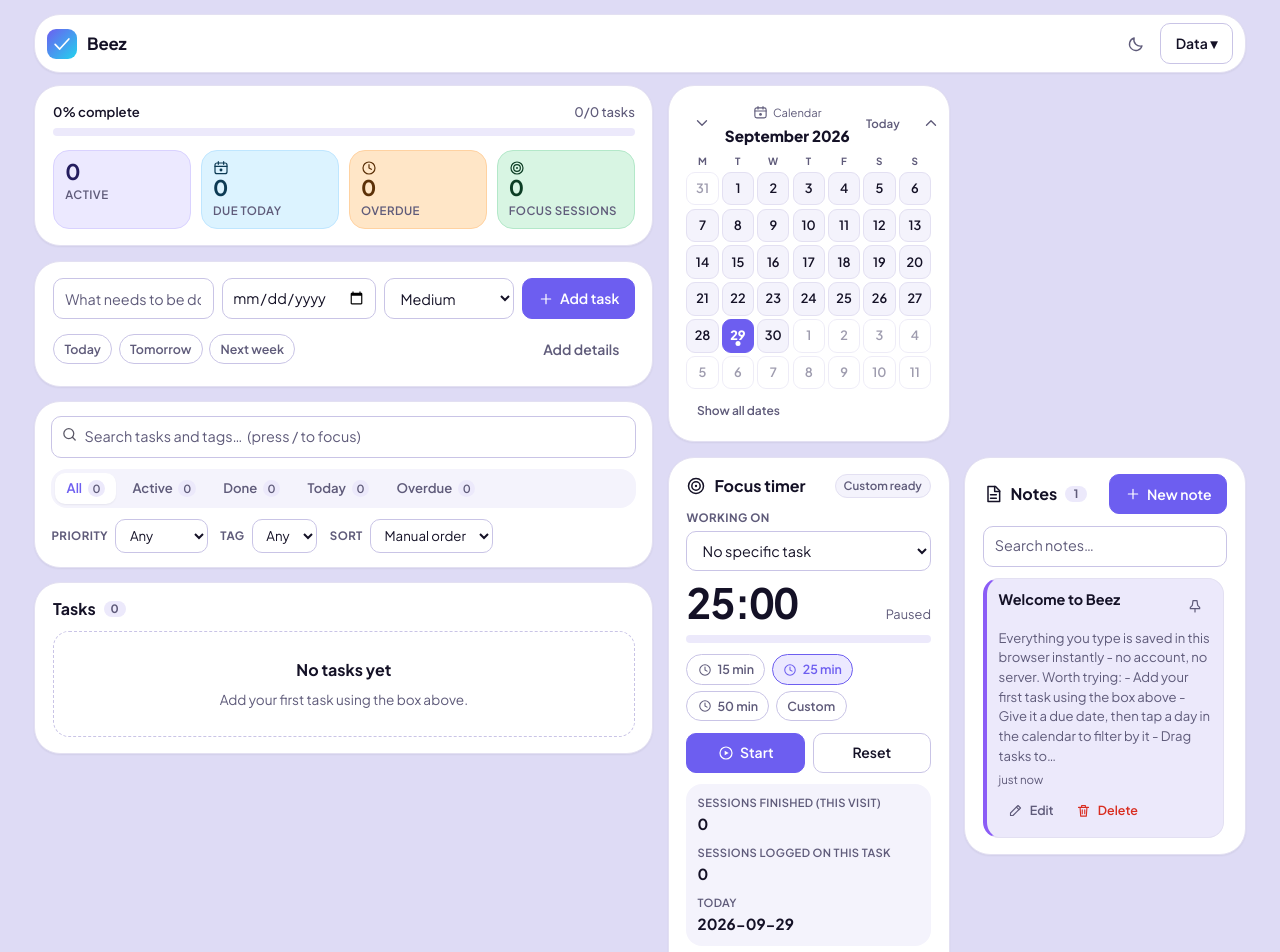
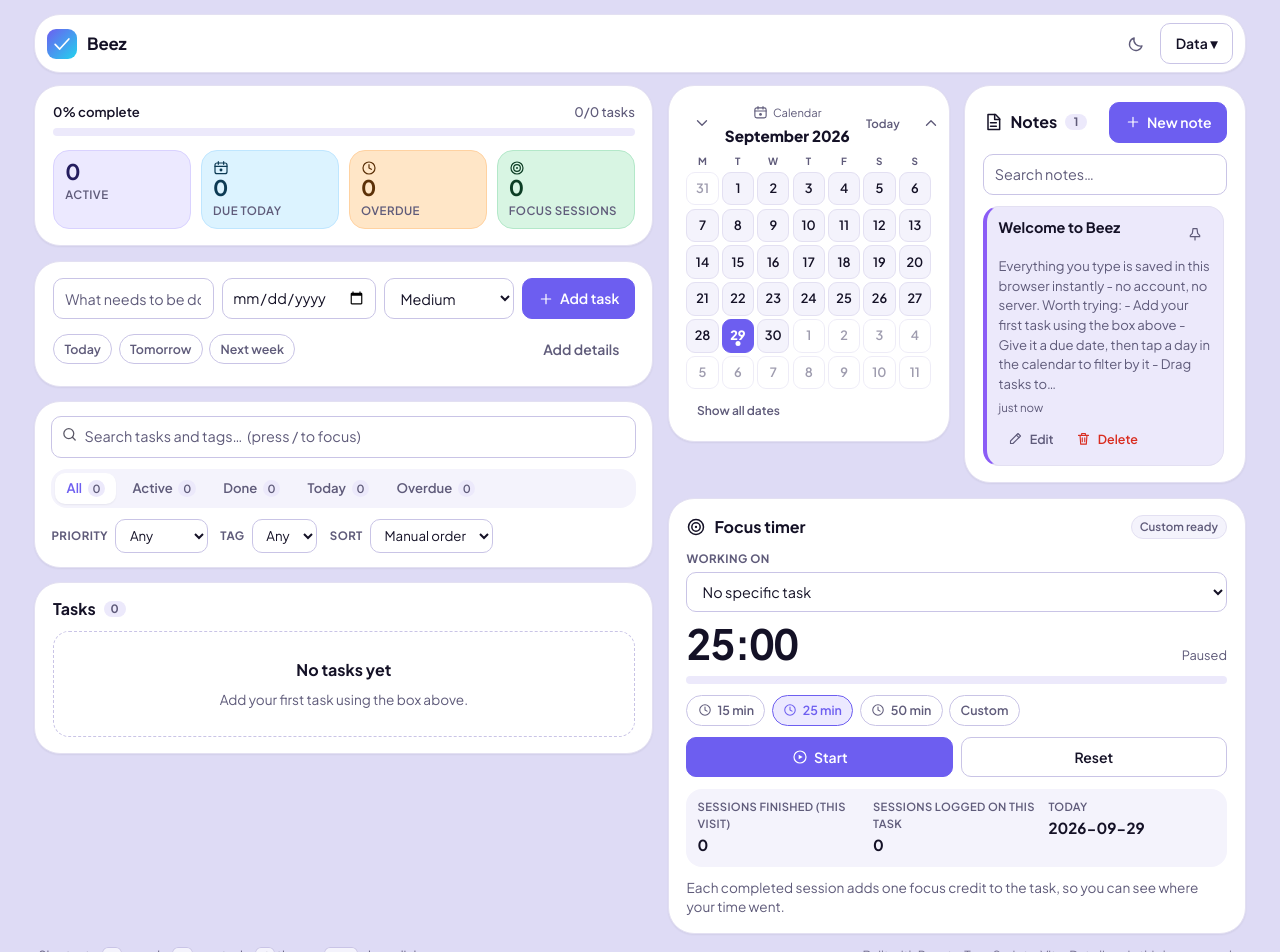
Before and after one commit to blessingowobi25-star/beez-todo, a React (Vite) app: page / in a window 1280 px wide. Shown: the top 952 px of the page. Built offline with nearby package versions, Linux system fonts and the light colour scheme.

Commit message:
Move Notes beside the calendar and let the focus timer span full width

```diff
--- a/src/App.tsx
+++ b/src/App.tsx
@@ -166,12 +166,12 @@
         </div>
 
         <aside className="app__column app__column--side">
-          {/* Calendar, focus and notes form their own two-column band beneath the
-              task list. Stacking all three in a single narrow sidebar left the
-              Notes panel stranded at the bottom with dead space beside it. */}
-          {/* The `app__side-row` wrapper is separate from the `app__mobile-pane`
-              element: if one element carried both, the mobile `display: block`
-              would override the pane's `display: none` and break pane switching. */}
+          {/* Calendar and notes share the top row; the focus timer spans the row
+              beneath. Notes previously sat below the timer, stranded at the
+              bottom of the column. The `app__side-row` wrapper is deliberately a
+              separate element from `app__mobile-pane`: if one element carried
+              both, the mobile `display: block` would override the pane's
+              `display: none` and break pane switching. */}
           <div className="app__side-row">
             <div className="app__mobile-pane" data-active={section === 'calendar'}>
               <MonthCalendar
@@ -185,9 +185,19 @@
                 onShowAll={() => setCalendarDate(null)}
               />
             </div>
+
+            <div className="app__mobile-pane" data-active={section === 'notes'}>
+              <NotesPanel
+                notes={state.notes}
+                tasks={state.tasks}
+                onAdd={store.addNote}
+                onUpdate={store.updateNote}
+                onDelete={store.deleteNote}
+              />
+            </div>
           </div>
 
-          <div className="app__side-row">
+          <div className="app__side-row app__side-row--single">
             <div className="app__mobile-pane" data-active={section === 'focus'}>
               <FocusTimer
                 tasks={state.tasks}
@@ -198,16 +208,6 @@
                   store.logFocusSession(taskId);
                   setFocusTaskId(taskId);
                 }}
-              />
-            </div>
-
-            <div className="app__mobile-pane" data-active={section === 'notes'}>
-              <NotesPanel
-                notes={state.notes}
-                tasks={state.tasks}
-                onAdd={store.addNote}
-                onUpdate={store.updateNote}
-                onDelete={store.deleteNote}
               />
             </div>
           </div>
--- a/src/index.css
+++ b/src/index.css
@@ -562,6 +562,12 @@
   align-items: start;
 }
 
+/* The focus timer is the only panel in its row; let it use the full width
+   instead of stretching a 1fr cell and leaving a gap. */
+.app__side-row--single {
+  grid-template-columns: minmax(0, 1fr);
+}
+
 .app__column {
   display: flex;
   flex-direction: column;
```
